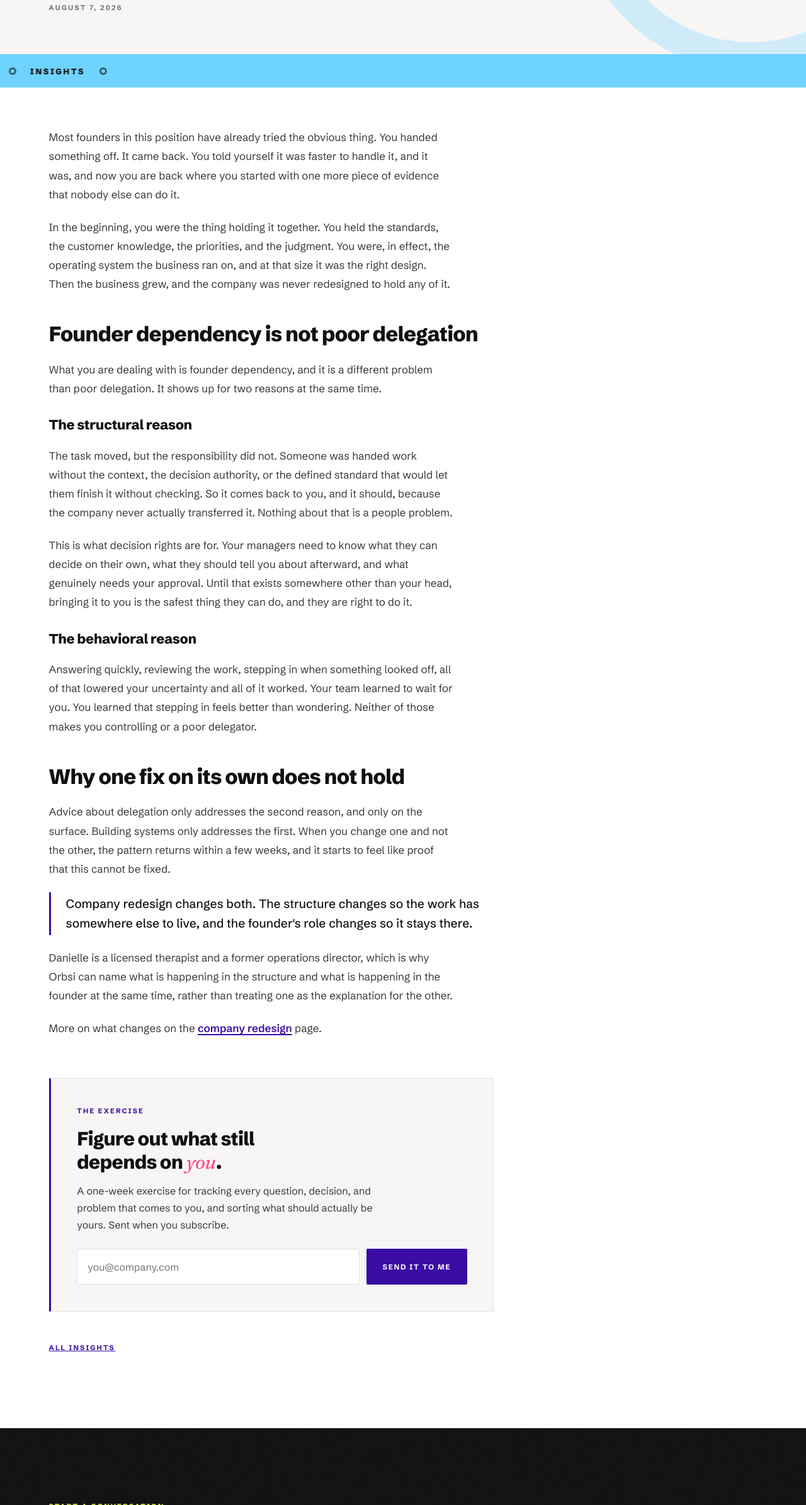
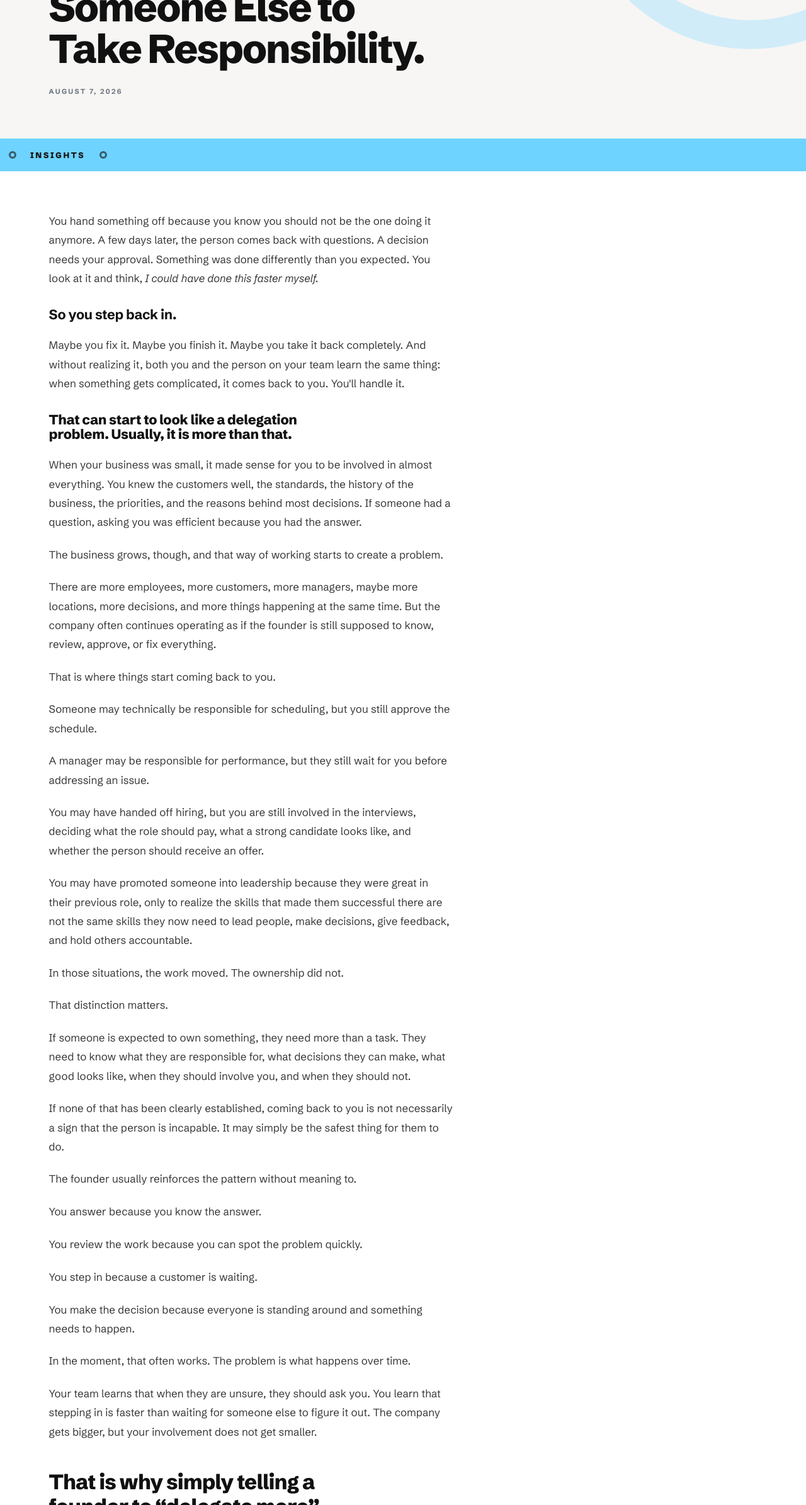
Before and after one commit to dnnunes07/orbsi-site-with-cms-1-, an Eleventy site: page insights/posts/why-the-work-keeps-coming-back.md in a window 1280 px wide. Shown: the part 410-2800 px from the top of the page at 63% size. Built offline with nearby package versions, Linux system fonts and the light colour scheme; Eleventy itself is replaced by a stand-in of ours; files that its build step writes are made by us from their sources.

Commit message:
Update Article “why-the-work-keeps-coming-back”

```diff
--- a/insights/posts/why-the-work-keeps-coming-back.md
+++ b/insights/posts/why-the-work-keeps-coming-back.md
@@ -1,35 +1,81 @@
 ---
-title: Why the work keeps coming back after you hand it off
+title: Delegation Isn’t the Problem. Your Company Was Never Built for Someone
+  Else to Take Responsibility.
 slug: why-the-work-keeps-coming-back
 date: 2026-08-07
-summary: Founder dependency is a different problem than poor delegation, and it shows up for two reasons at the same time.
-description: Why delegated work returns to the founder, why delegation advice and systems work each only solve half of it, and what company redesign changes.
+summary: Founder dependency is a different problem than poor delegation. It's
+  that your company was never built for someone else to take responsibility.
+description: Why delegated work returns to the founder, why delegation advice
+  and systems work each only solve half of it, and what company redesign
+  changes.
 published: true
 ---
-Most founders in this position have already tried the obvious thing. You handed something off. It came back. You told yourself it was faster to handle it, and it was, and now you are back where you started with one more piece of evidence that nobody else can do it.
+You hand something off because you know you should not be the one doing it anymore. A few days later, the person comes back with questions. A decision needs your approval. Something was done differently than you expected. You look at it and think, *I could have done this faster myself.*
 
-In the beginning, you were the thing holding it together. You held the standards, the customer knowledge, the priorities, and the judgment. You were, in effect, the operating system the business ran on, and at that size it was the right design. Then the business grew, and the company was never redesigned to hold any of it.
+### **So you step back in.**
 
-## Founder dependency is not poor delegation
+Maybe you fix it. Maybe you finish it. Maybe you take it back completely. And without realizing it, both you and the person on your team learn the same thing: when something gets complicated, it comes back to you. You'll handle it.
 
-What you are dealing with is founder dependency, and it is a different problem than poor delegation. It shows up for two reasons at the same time.
+### That can start to look like a delegation problem. Usually, it is more than that.
 
-### The structural reason
+When your business was small, it made sense for you to be involved in almost everything. You knew the customers well, the standards, the history of the business, the priorities, and the reasons behind most decisions. If someone had a question, asking you was efficient because you had the answer.
 
-The task moved, but the responsibility did not. Someone was handed work without the context, the decision authority, or the defined standard that would let them finish it without checking. So it comes back to you, and it should, because the company never actually transferred it. Nothing about that is a people problem.
+The business grows, though, and that way of working starts to create a problem.
 
-This is what decision rights are for. Your managers need to know what they can decide on their own, what they should tell you about afterward, and what genuinely needs your approval. Until that exists somewhere other than your head, bringing it to you is the safest thing they can do, and they are right to do it.
+There are more employees, more customers, more managers, maybe more locations, more decisions, and more things happening at the same time. But the company often continues operating as if the founder is still supposed to know, review, approve, or fix everything.
 
-### The behavioral reason
+That is where things start coming back to you.
 
-Answering quickly, reviewing the work, stepping in when something looked off, all of that lowered your uncertainty and all of it worked. Your team learned to wait for you. You learned that stepping in feels better than wondering. Neither of those makes you controlling or a poor delegator.
+Someone may technically be responsible for scheduling, but you still approve the schedule.
 
-## Why one fix on its own does not hold
+A manager may be responsible for performance, but they still wait for you before addressing an issue.
 
-Advice about delegation only addresses the second reason, and only on the surface. Building systems only addresses the first. When you change one and not the other, the pattern returns within a few weeks, and it starts to feel like proof that this cannot be fixed.
+You may have handed off hiring, but you are still involved in the interviews, deciding what the role should pay, what a strong candidate looks like, and whether the person should receive an offer.
 
-> Company redesign changes both. The structure changes so the work has somewhere else to live, and the founder's role changes so it stays there.
+You may have promoted someone into leadership because they were great in their previous role, only to realize the skills that made them successful there are not the same skills they now need to lead people, make decisions, give feedback, and hold others accountable.
 
-Danielle is a licensed therapist and a former operations director, which is why Orbsi can name what is happening in the structure and what is happening in the founder at the same time, rather than treating one as the explanation for the other.
+In those situations, the work moved. The ownership did not.
 
-More on what changes on the [company redesign](https://www.orbsi.co/company-redesign) page.
+That distinction matters.
+
+If someone is expected to own something, they need more than a task. They need to know what they are responsible for, what decisions they can make, what good looks like, when they should involve you, and when they should not.
+
+If none of that has been clearly established, coming back to you is not necessarily a sign that the person is incapable. It may simply be the safest thing for them to do.
+
+The founder usually reinforces the pattern without meaning to.
+
+You answer because you know the answer.
+
+You review the work because you can spot the problem quickly.
+
+You step in because a customer is waiting.
+
+You make the decision because everyone is standing around and something needs to happen.
+
+In the moment, that often works. The problem is what happens over time.
+
+Your team learns that when they are unsure, they should ask you. You learn that stepping in is faster than waiting for someone else to figure it out. The company gets bigger, but your involvement does not get smaller.
+
+## That is why simply telling a founder to “delegate more” usually does not solve much.
+
+You can hand off more tasks, but if the role is unclear, decisions still require your approval, performance is handled differently depending on the manager, compensation decisions are made case by case, onboarding depends on who happens to be training the person, and important company knowledge still lives in your head, the work will keep finding its way back to you.
+
+### **The company itself has to change.**
+
+That may mean clearly defining what each leader owns. It may mean deciding which decisions managers can make without approval. It may mean putting a real performance process in place so every issue does not become a founder decision. It may mean creating a corrective action process so managers know how to address poor performance, what needs to be documented, what happens next, and when letting someone go is actually appropriate instead of guessing in the moment. It may mean creating a compensation model instead of deciding raises and offers based on urgency. It may mean improving hiring and onboarding so every new hire is not interviewed, selected, and trained differently. It may mean documenting the things only you currently know.
+
+The exact changes will look different in every company.
+
+The point is not to remove the founder. There will always be things that should depend on you.
+
+The work is figuring out which things those are—and intentionally changing the company so the rest no longer have to.
+
+That is one of the questions we spend a lot of time on at Orbsi:
+
+**What should still depend on the founder, and what should not?**
+
+The goal is not better delegation for the sake of delegation. The goal is a company where people know what they own, leaders can make the decisions their roles require, expectations are clear, and fewer things need to come back to you just to keep moving.
+
+The business already grew. The company has to catch up.
+
+**More on what changes on the [company redesign](https://www.orbsi.co/company-redesign) page.**
```
